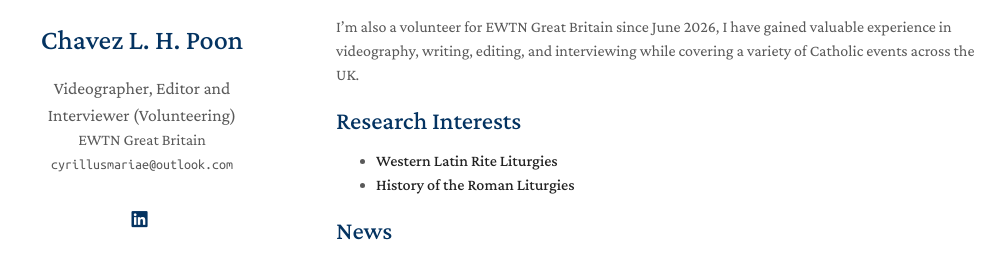
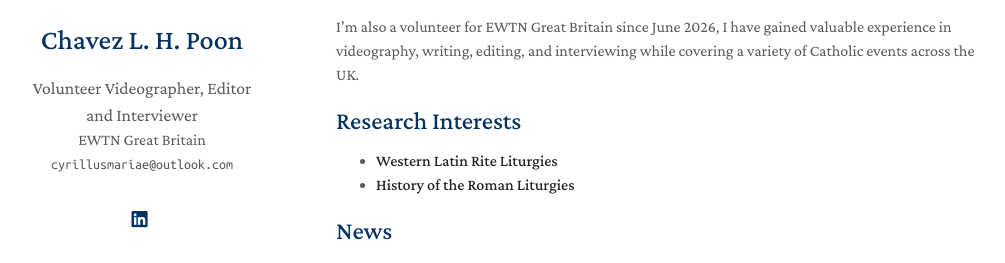
Before and after one commit to cyrillusmariae/portfolio-website, a Jekyll site: the page built from index.md, in a window 1280 px wide. Shown: the part 162-425 px from the top of the page, without its empty margins (134-1139 px from the left). Built offline with Jekyll 4.4.1, drawn with Linux system fonts in a browser that asks for light colours; a style sheet for code colours, icons or effects is not loaded; our own code applies the rules of GitHub Pages for plain Markdown files.

Commit message:
Update position description in _config.yml

```diff
--- a/_config.yml
+++ b/_config.yml
@@ -1,6 +1,6 @@
 # Basic Information
 title: Chavez L. H. Poon
-position: Videographer, Editor and Interviewer (Volunteering)
+position: Volunteer Videographer, Editor and Interviewer
 affiliation: EWTN Great Britain
 email: cyrillusmariae@outlook.com
 
```
